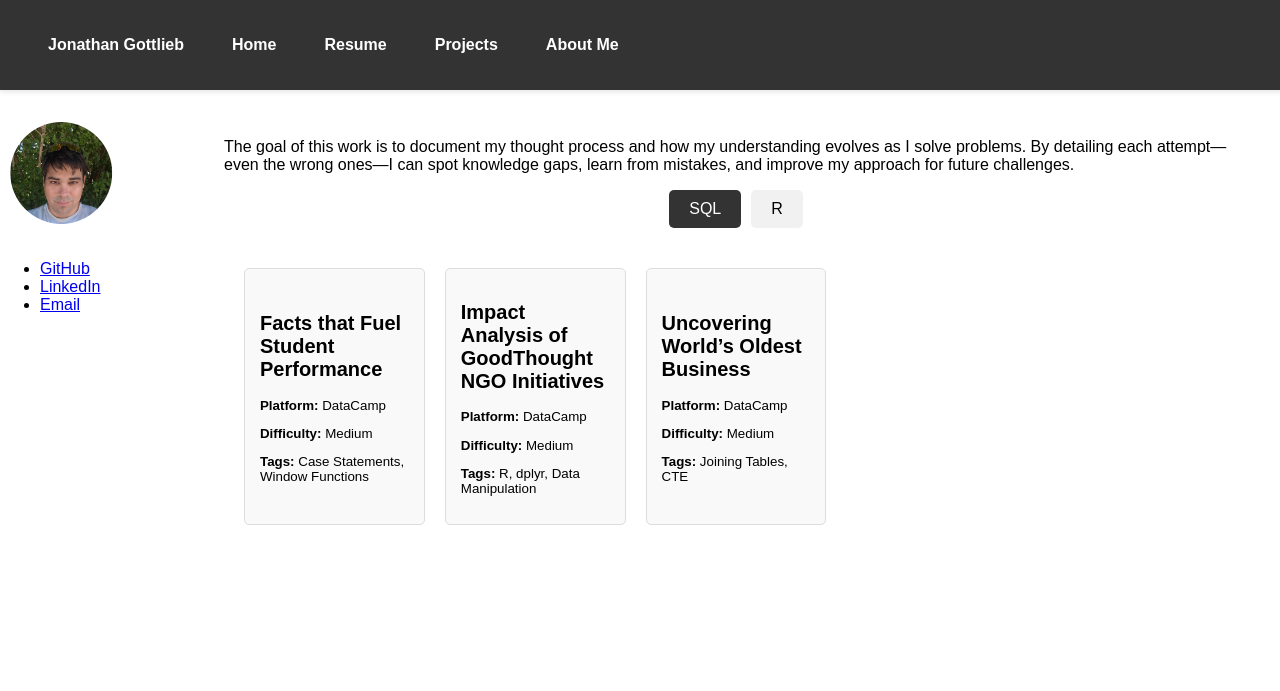
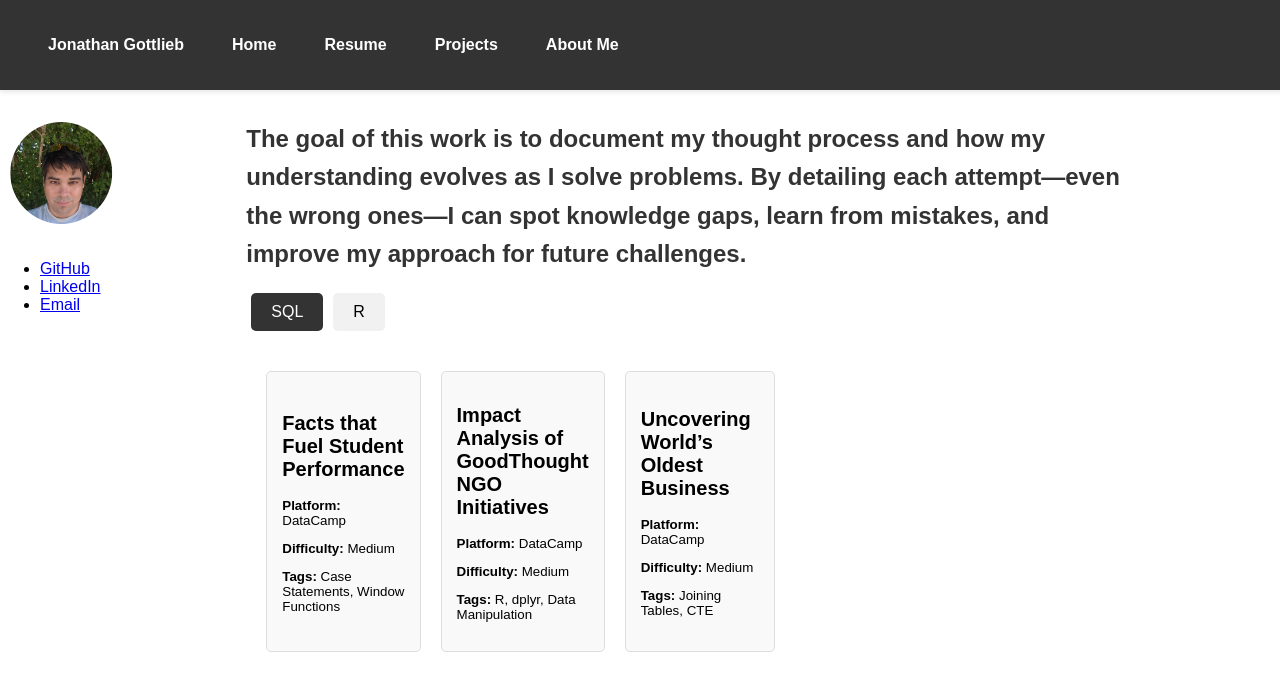
Before and after one commit to gotjon05/website_fina, a Jekyll site: the page built from projects.markdown, in a window 1280 px wide. Shown: the top 691 px of the page. Built offline with Jekyll 4.4.1, drawn with Linux system fonts in a browser that asks for light colours.

Commit message:
css for project markdown

```diff
--- a/_layouts/default.html
+++ b/_layouts/default.html
@@ -6,7 +6,7 @@
     <title>{{ page.title }}</title>
     <link rel="stylesheet" href="/assets/css/style.css">
 </head>
-<body>
+<body class="{% if page.url contains '/projects/' %}project-page{% endif %}">
     <!-- Include Navbar -->
     {% include navbar.html %}
 
@@ -19,7 +19,8 @@
             {{ content }}
         </div>
     </div>
- <!-- Reference JavaScript File -->
+
+    <!-- Reference JavaScript File -->
     <script src="/assets/js/script.js"></script>
 </body>
 </html>
--- a/assets/css/style.css
+++ b/assets/css/style.css
@@ -1,3 +1,20 @@
+/* Flexbox layout to handle content without centering it */
+.project-page .main-content {
+    display: flex;               /* Enable Flexbox */
+    flex-direction: column;      /* Stack content vertically */
+    align-items: flex-start;     /* Align items to the left */
+    max-width: 100ch;             /* Limit the content to 80 characters per line */
+    margin-left: auto;           /* Align to left */
+    margin-right: auto;          /* Ensure no horizontal overflow */
+    padding: 10px;               /* Padding around the content */
+    color: #333;                 /* Text color */
+    font-family: Arial, sans-serif;
+    line-height: 1.6;            /* Line height for readability */
+    word-wrap: break-word;       /* Break long words */
+}
+
+
+
 /* Remove outer container styling */
 .highlight {
   background: none;
@@ -39,6 +56,7 @@ body, html {
     display: flex;
     flex-direction: column; /* Stack navbar on top, then content */
 }
+
 
 /* Navbar */
 .navbar {
--- a/projects.markdown
+++ b/projects.markdown
@@ -4,6 +4,6 @@ title: "Projects"
 permalink: /projects/
 ---
 
-The goal of this work is to document my thought process and how my understanding evolves as I solve problems. By detailing each attempt—even the wrong ones—I can spot knowledge gaps, learn from mistakes, and improve my approach for future challenges.
+## The goal of this work is to document my thought process and how my understanding evolves as I solve problems. By detailing each attempt—even the wrong ones—I can spot knowledge gaps, learn from mistakes, and improve my approach for future challenges. ##
 
 {% include project_layout.html %}
```
Also changed, not shown: _projects/worlds-oldest-business.md (+4 -2 lines), 3 other files.
